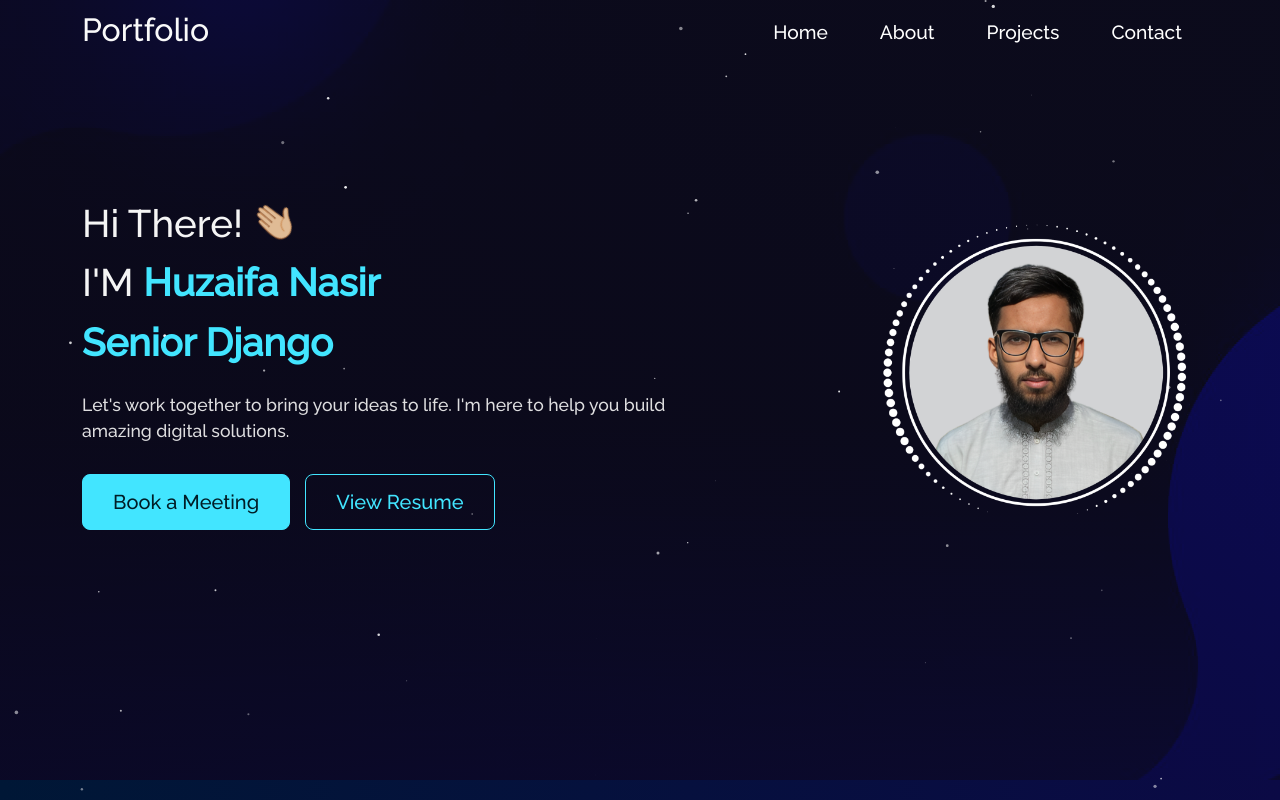
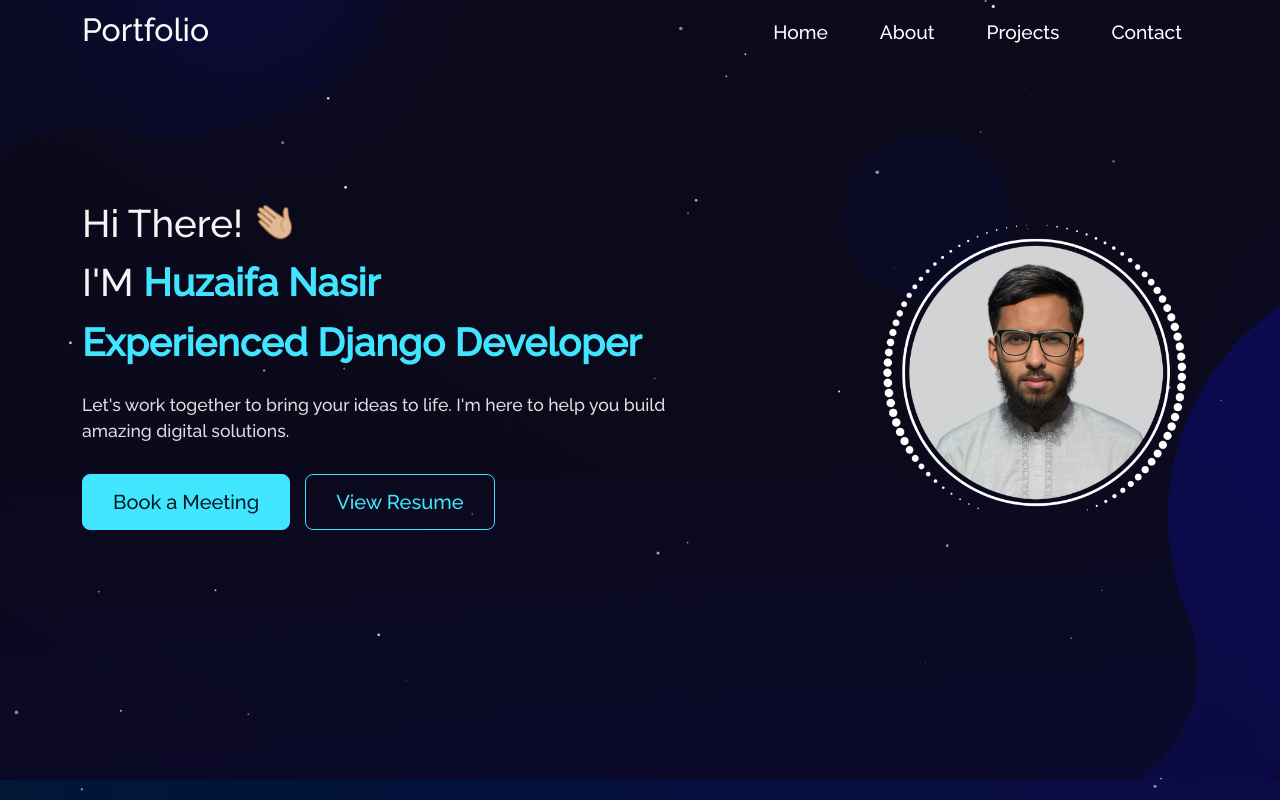
Before and after one commit to huzaifanasir08/Personal-Portfolio, a React (Create React App) app: page / in a window 1280 px wide. Shown: the top 800 px of the page. Built offline with nearby package versions, Linux system fonts and the light colour scheme.

Commit message:
Update role from Senior to Experienced Developer
Changed references of 'Senior Backend/Django Developer' to 'Experienced Backend/Django Developer' in AboutCard, Home2, and Type components for consistency in professional title presentation.

```diff
--- a/src/components/About/AboutCard.js
+++ b/src/components/About/AboutCard.js
@@ -7,7 +7,7 @@ function AboutCard() {
     <Card className="quote-card-view">
       <Card.Body style={{ paddingLeft: "2px" }}>
         <blockquote className="blockquote mb-0">
-          <p style={{ textAlign: "justify", fontSize: "clamp(15px, 3vw, 22px)" }}> I’m <span className="purple">Huzaifa Nasir</span> from <span className="purple">Sialkot, Pakistan</span>. Currently, I work as a <span className="purple">Senior Backend Developer</span> at <span className="purple">Datafunction.ca</span>, where I build scalable and efficient solutions that power real-world applications. I completed my <span className="purple">BS in Software Engineering</span> from the <span className="purple">University of Sialkot</span>. I’m a passionate and curious learner who loves exploring emerging technologies and turning complex problems into practical, impactful solutions. I adapt quickly, thrive in collaborative environments, and enjoy working with driven, talented people. <br /><br /> Apart from coding, some other activities that I love to do! </p>
+          <p style={{ textAlign: "justify", fontSize: "clamp(15px, 3vw, 22px)" }}> I’m <span className="purple">Huzaifa Nasir</span> from <span className="purple">Sialkot, Pakistan</span>. Currently, I work as a <span className="purple">Experienced Backend Developer</span> at <span className="purple">Datafunction.ca</span>, where I build scalable and efficient solutions that power real-world applications. I completed my <span className="purple">BS in Software Engineering</span> from the <span className="purple">University of Sialkot</span>. I’m a passionate and curious learner who loves exploring emerging technologies and turning complex problems into practical, impactful solutions. I adapt quickly, thrive in collaborative environments, and enjoy working with driven, talented people. <br /><br /> Apart from coding, some other activities that I love to do! </p>
           <ul className="other-activity">
             <li className="about-activity">
               <ImCheckmark /> Explore New Tech
--- a/src/components/Home/Home2.js
+++ b/src/components/Home/Home2.js
@@ -19,9 +19,9 @@ function Home2() {
               Decoding my expertise<span className="purple">—</span>who am I?
             </h1>
             <p style={{textAlign:"justify"}} className="home-about-body">
-              Senior Django Developer &nbsp;<span className="purple">|</span> Full-Stack Web Developer &nbsp;<span className="purple">|</span>&nbsp; ML Engineer &nbsp;<span className="purple">「 </span><span style={{color:'green'}}>✔</span> ᵛᵉʳᶦᶠᶦᵉᵈ<span className="purple"> 」</span>
+              Experienced Django Developer &nbsp;<span className="purple">|</span> Full-Stack Web Developer &nbsp;<span className="purple">|</span>&nbsp; ML Engineer &nbsp;<span className="purple">「 </span><span style={{color:'green'}}>✔</span> ᵛᵉʳᶦᶠᶦᵉᵈ<span className="purple"> 」</span>
               <br />
-              <br/>As a <span className="purple">Senior Django Backend</span> & <span className="purple">AI Developer</span>, I architect and deliver scalable, high-performance, and intelligently designed applications that blend robust backend engineering with seamless user experiences. My expertise spans <span className="purple">Django</span>, <span className="purple">Machine Learning</span>, and modern <span className="purple">Full-Stack Frameworks</span>, allowing me to build solutions that are not just functional, but strategic, efficient, and future-ready. I thrive on solving complex problems, optimizing performance, and driving innovation that actually moves the needle.
+              <br/>As a <span className="purple">Experienced Django Backend</span> & <span className="purple">AI Developer</span>, I architect and deliver scalable, high-performance, and intelligently designed applications that blend robust backend engineering with seamless user experiences. My expertise spans <span className="purple">Django</span>, <span className="purple">Machine Learning</span>, and modern <span className="purple">Full-Stack Frameworks</span>, allowing me to build solutions that are not just functional, but strategic, efficient, and future-ready. I thrive on solving complex problems, optimizing performance, and driving innovation that actually moves the needle.
               <i>
 
               </i>
--- a/src/components/Home/Type.js
+++ b/src/components/Home/Type.js
@@ -6,7 +6,7 @@ function Type() {
     <Typewriter
       options={{
         strings: [
-          "Senior Django Developer",
+          "Experienced Django Developer",
           "Full Stack Web Developer",
           "ML Engineer",
           "AI Chatbot Developer",
```
